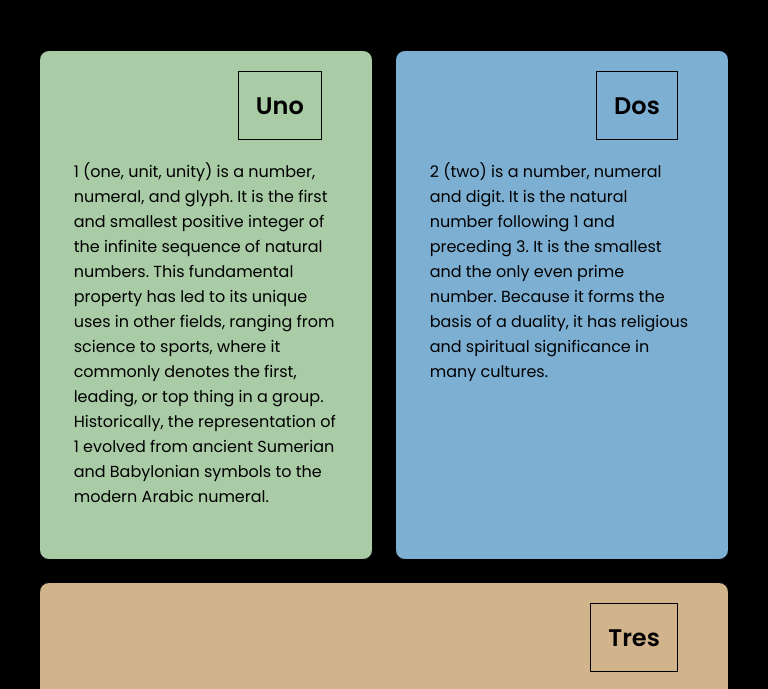
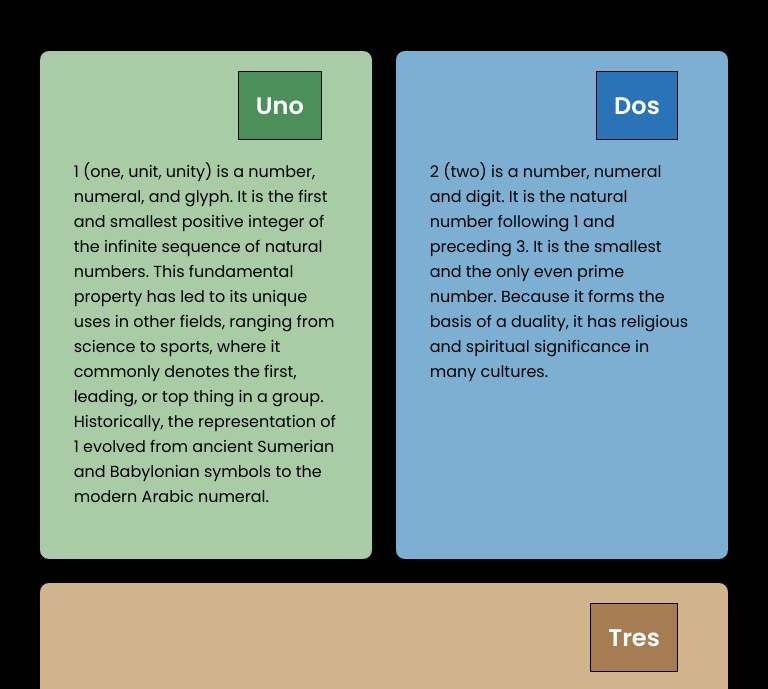
Before and after one commit to Nischall01/Web_Assignment-Responsive_Website, a plain HTML site: page index.html in a window 768 px wide. Shown: the part 72-761 px from the top of the page. Drawn offline with Linux system fonts and the light colour scheme.

Commit message:
Style Changes

```diff
--- a/css/style.css
+++ b/css/style.css
@@ -64,6 +64,21 @@ header {
   .item {
     flex-basis: 100%;
   }
+
+  #uno {
+    color: white;
+    background: #4b8f5a;
+  }
+
+  #dos {
+    color: white;
+    background: #2a73b9;
+  }
+
+  #tres {
+    color: white;
+    background: #a67c52;
+  }
 }
 
 /* tablet */
@@ -73,6 +88,21 @@ header {
   }
   .item:last-child {
     flex-basis: 100%;
+  }
+
+  #uno {
+    color: white;
+    background: #4b8f5a;
+  }
+
+  #dos {
+    color: white;
+    background: #2a73b9;
+  }
+
+  #tres {
+    color: white;
+    background: #a67c52;
   }
 }
 
@@ -88,16 +118,8 @@ header {
   text-align: right;
 }
 
-#uno {
-  padding: 1cap;
-  border: 1px black solid;
-}
-
-#dos {
-  padding: 1cap;
-  border: 1px black solid;
-}
-
+#uno,
+#dos,
 #tres {
   padding: 1cap;
   border: 1px black solid;
```
